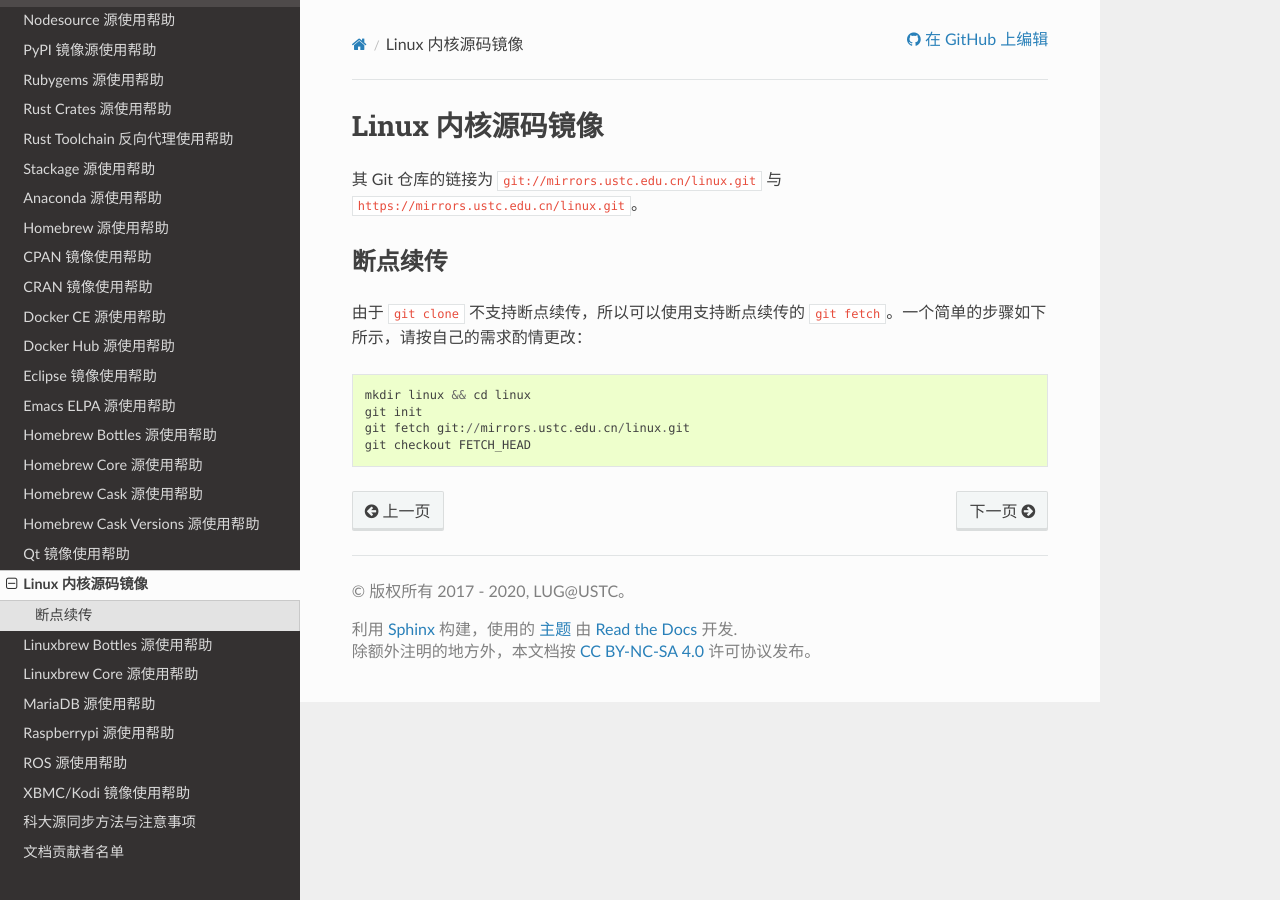
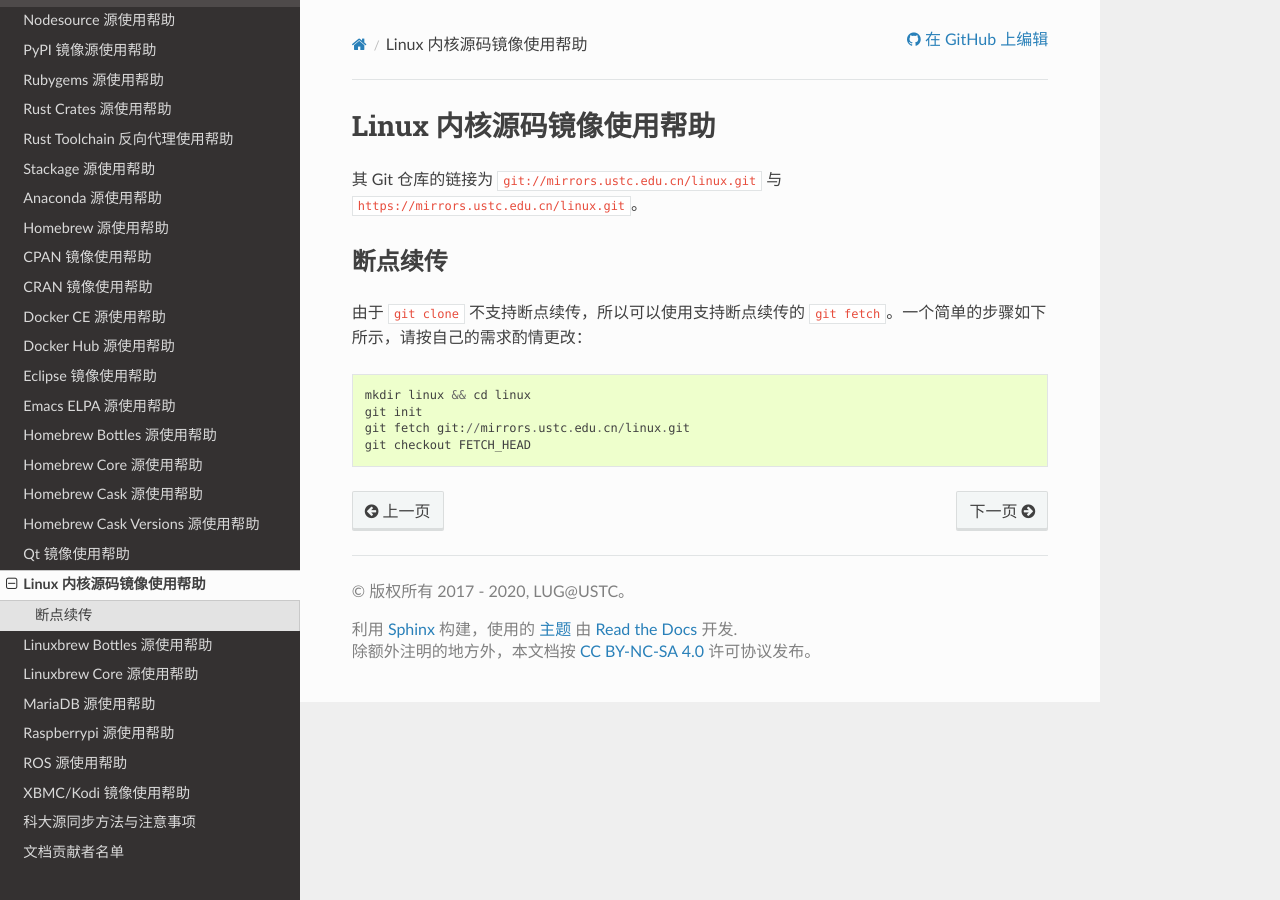
Before and after one commit to ustclug/mirrorhelp, a Sphinx documentation site: the page built from source/linux.git.rst, in a window 1280 px wide. Built offline with Sphinx 7.4.7 and the Read the Docs theme 2.0.0, drawn with Linux system fonts in a browser that asks for light colours; pages that are not in the unit, such as notebooks, are missing from menus.

Commit message:
fix typo in linux.git.rst
Append "使用帮助" after the title

```diff
--- a/source/linux.git.rst
+++ b/source/linux.git.rst
@@ -1,6 +1,6 @@
-==================
-Linux 内核源码镜像
-==================
+==========================
+Linux 内核源码镜像使用帮助
+==========================
 
 其 Git 仓库的链接为 ``git://mirrors.ustc.edu.cn/linux.git`` 与 ``https://mirrors.ustc.edu.cn/linux.git``。
 
```
